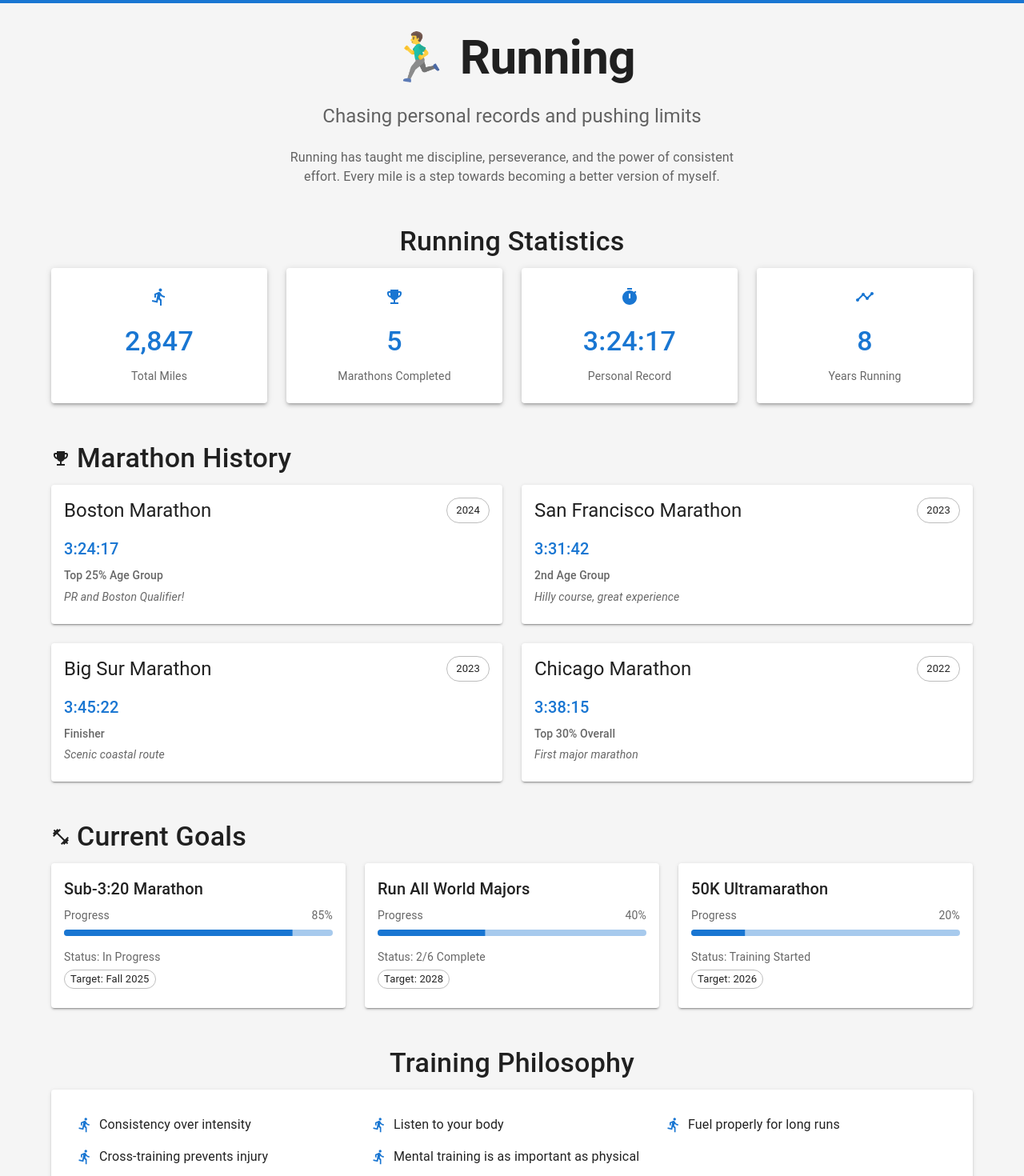
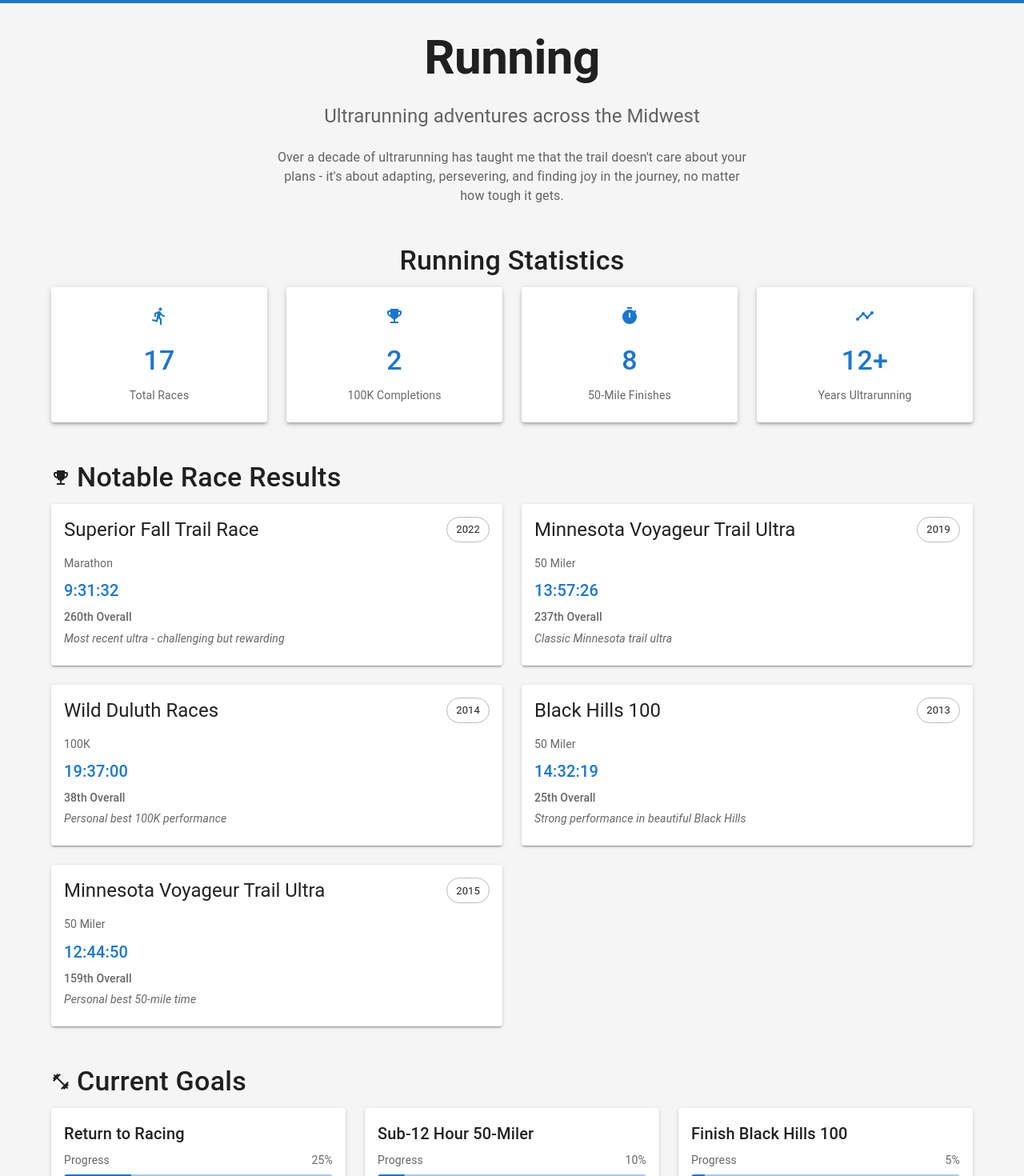
Before and after one commit to AdamIverson/ai.com, a React (Vite) app: page /running in a window 1280 px wide. Shown: the part 60-1530 px from the top of the page at 80% size. Built offline with nearby package versions, Linux system fonts and the light colour scheme.

Commit message:
running init

```diff
--- a/src/pages/Running.tsx
+++ b/src/pages/Running.tsx
@@ -3,84 +3,96 @@
 
 export default function Running() {
   const stats = [
-    { label: "Total Miles", value: "2,847", icon: <DirectionsRun /> },
-    { label: "Marathons Completed", value: "5", icon: <EmojiEvents /> },
-    { label: "Personal Record", value: "3:24:17", icon: <Timer /> },
-    { label: "Years Running", value: "8", icon: <TimelineIcon /> }
+    { label: "Total Races", value: "17", icon: <DirectionsRun /> },
+    { label: "100K Completions", value: "2", icon: <EmojiEvents /> },
+    { label: "50-Mile Finishes", value: "8", icon: <Timer /> },
+    { label: "Years Ultrarunning", value: "12+", icon: <TimelineIcon /> }
   ]
 
   const races = [
     {
-      name: "Boston Marathon",
-      year: "2024",
-      time: "3:24:17",
-      placement: "Top 25% Age Group",
-      note: "PR and Boston Qualifier!"
+      name: "Superior Fall Trail Race",
+      distance: "Marathon",
+      year: "2022",
+      time: "9:31:32",
+      placement: "260th Overall",
+      note: "Most recent ultra - challenging but rewarding"
     },
     {
-      name: "San Francisco Marathon",
-      year: "2023",
-      time: "3:31:42",
-      placement: "2nd Age Group",
-      note: "Hilly course, great experience"
+      name: "Minnesota Voyageur Trail Ultra",
+      distance: "50 Miler",
+      year: "2019",
+      time: "13:57:26",
+      placement: "237th Overall",
+      note: "Classic Minnesota trail ultra"
     },
     {
-      name: "Big Sur Marathon",
-      year: "2023",
-      time: "3:45:22",
-      placement: "Finisher",
-      note: "Scenic coastal route"
+      name: "Wild Duluth Races",
+      distance: "100K",
+      year: "2014",
+      time: "19:37:00",
+      placement: "38th Overall",
+      note: "Personal best 100K performance"
     },
     {
-      name: "Chicago Marathon",
-      year: "2022",
-      time: "3:38:15",
-      placement: "Top 30% Overall",
-      note: "First major marathon"
+      name: "Black Hills 100",
+      distance: "50 Miler",
+      year: "2013",
+      time: "14:32:19",
+      placement: "25th Overall",
+      note: "Strong performance in beautiful Black Hills"
+    },
+    {
+      name: "Minnesota Voyageur Trail Ultra",
+      distance: "50 Miler",
+      year: "2015",
+      time: "12:44:50",
+      placement: "159th Overall",
+      note: "Personal best 50-mile time"
     }
   ]
 
   const goals = [
     {
-      goal: "Sub-3:20 Marathon",
-      progress: 85,
-      status: "In Progress",
-      target: "Fall 2025"
+      goal: "Return to Racing",
+      progress: 25,
+      status: "Base Building",
+      target: "2025"
     },
     {
-      goal: "Run All World Majors",
-      progress: 40,
-      status: "2/6 Complete",
-      target: "2028"
+      goal: "Sub-12 Hour 50-Miler",
+      progress: 10,
+      status: "Long Term Goal",
+      target: "2026"
     },
     {
-      goal: "50K Ultramarathon",
-      progress: 20,
-      status: "Training Started",
-      target: "2026"
+      goal: "Finish Black Hills 100",
+      progress: 5,
+      status: "Future Challenge",
+      target: "TBD"
     }
   ]
 
   const trainingPhilosophy = [
-    "Consistency over intensity",
-    "Listen to your body",
-    "Fuel properly for long runs",
-    "Cross-training prevents injury",
-    "Mental training is as important as physical"
+    "Respect the distance and terrain",
+    "Nutrition and hydration are everything",
+    "Mental toughness beats speed",
+    "Trail running is meditation in motion",
+    "Every finish is a victory"
   ]
 
   return (
     <Container maxWidth="lg" sx={{ mt: 4, mb: 4 }}>
       <Box textAlign="center" mb={6}>
         <Typography variant="h2" component="h1" gutterBottom>
-          🏃‍♂️ Running
+          Running
         </Typography>
         <Typography variant="h5" color="text.secondary" mb={3}>
-          Chasing personal records and pushing limits
+          Ultrarunning adventures across the Midwest
         </Typography>
         <Typography variant="body1" color="text.secondary" sx={{ maxWidth: 600, mx: 'auto' }}>
-          Running has taught me discipline, perseverance, and the power of consistent effort.
-          Every mile is a step towards becoming a better version of myself.
+          Over a decade of ultrarunning has taught me that the trail doesn't care about your plans -
+          it's about adapting, persevering, and finding joy in the journey, no matter how tough it gets.
         </Typography>
       </Box>
 
@@ -113,7 +125,7 @@
       {/* Race History */}
       <Box mb={6}>
         <Typography variant="h4" component="h2" gutterBottom sx={{ display: 'flex', alignItems: 'center', gap: 1 }}>
-          <EmojiEvents /> Marathon History
+          <EmojiEvents /> Notable Race Results
         </Typography>
         <Grid container spacing={3}>
           {races.map((race, index) => (
@@ -126,6 +138,9 @@
                     </Typography>
                     <Chip label={race.year} variant="outlined" />
                   </Box>
+                  <Typography variant="body2" color="text.secondary" mb={1}>
+                    {race.distance}
+                  </Typography>
                   <Typography variant="h6" color="primary" gutterBottom>
                     {race.time}
                   </Typography>
```
